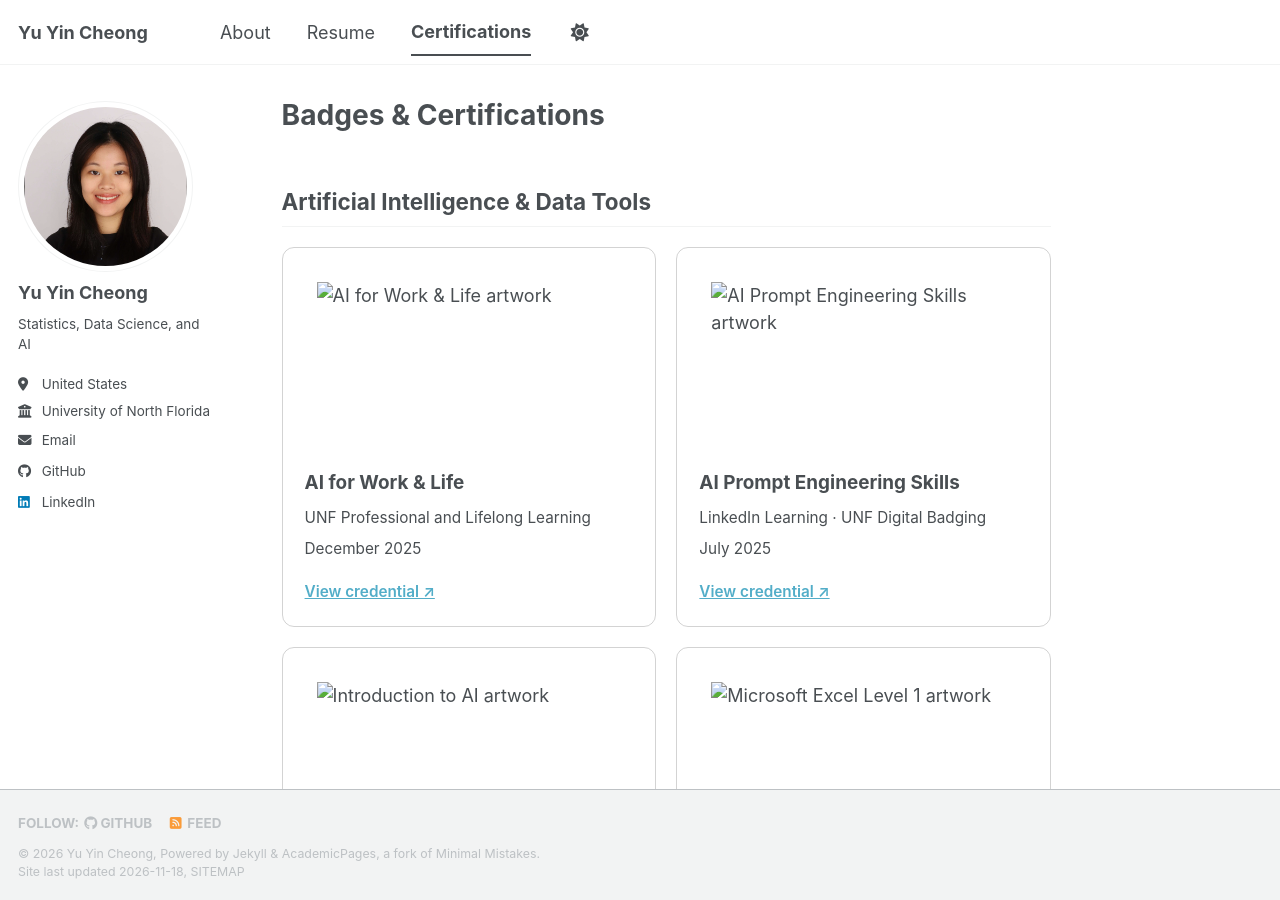
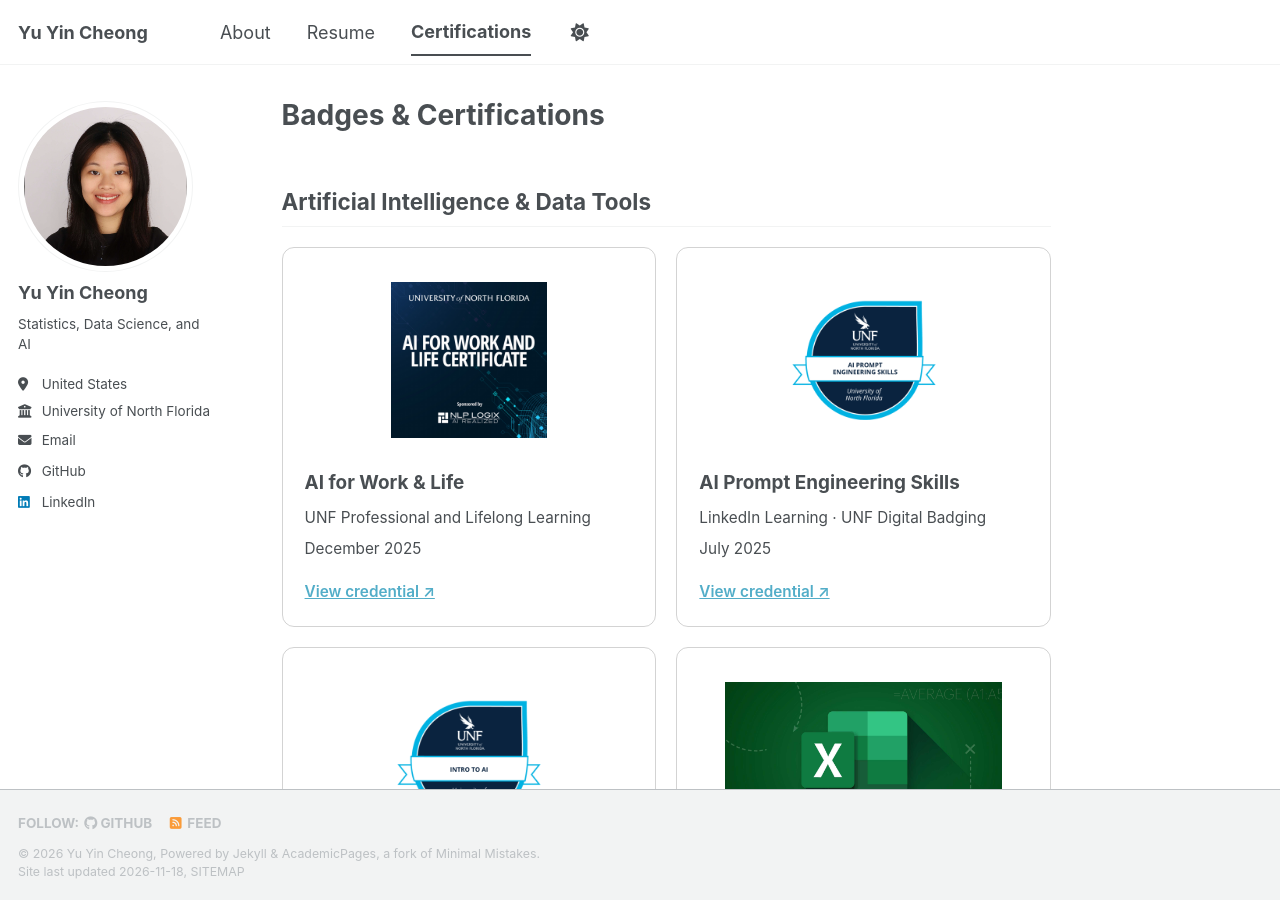
Before and after one commit to YuYinCheong/yuyincheong.github.io, a Jekyll site: the page built from _pages/certifications.md, in a window 1280 px wide and 900 px high. Built offline with Jekyll 4.4.1, drawn with Linux system fonts in a browser that asks for light colours; a script bundle is joined from its source files by our own code; a style sheet for code colours, icons or effects is not loaded.

Commit message:
Update certifications.md

```diff
--- a/_pages/certifications.md
+++ b/_pages/certifications.md
@@ -63,7 +63,7 @@ author_profile: true
 <div class="credential-grid">
   <article class="credential-card">
     <div class="credential-art">
-      <img src="{{ '/images/certifications/ai-work-life.png' | relative_url }}" alt="AI for Work &amp; Life artwork" loading="lazy">
+      <img src="{{ '/images/ai-work-life.png' | relative_url }}" alt="AI for Work &amp; Life artwork" loading="lazy">
     </div>
     <h3>AI for Work &amp; Life</h3>
     <p>UNF Professional and Lifelong Learning</p>
@@ -73,7 +73,7 @@ author_profile: true
   </article>
   <article class="credential-card">
     <div class="credential-art">
-      <img src="{{ '/images/certifications/ai-prompt-engineering.png' | relative_url }}" alt="AI Prompt Engineering Skills artwork" loading="lazy">
+      <img src="{{ '/images/ai-prompt-engineering.png' | relative_url }}" alt="AI Prompt Engineering Skills artwork" loading="lazy">
     </div>
     <h3>AI Prompt Engineering Skills</h3>
     <p>LinkedIn Learning · UNF Digital Badging</p>
@@ -83,7 +83,7 @@ author_profile: true
   </article>
   <article class="credential-card">
     <div class="credential-art">
-      <img src="{{ '/images/certifications/introduction-to-ai.png' | relative_url }}" alt="Introduction to AI artwork" loading="lazy">
+      <img src="{{ '/images/introduction-to-ai.png' | relative_url }}" alt="Introduction to AI artwork" loading="lazy">
     </div>
     <h3>Introduction to AI</h3>
     <p>LinkedIn Learning · UNF Digital Badging</p>
@@ -93,7 +93,7 @@ author_profile: true
   </article>
   <article class="credential-card">
     <div class="credential-art">
-      <img src="{{ '/images/certifications/excel-level-1.jpeg' | relative_url }}" alt="Microsoft Excel Level 1 artwork" loading="lazy">
+      <img src="{{ '/images/excel-level-1.jpeg' | relative_url }}" alt="Microsoft Excel Level 1 artwork" loading="lazy">
     </div>
     <h3>Microsoft Excel Level 1</h3>
     <p>LinkedIn Learning · UNF Digital Badging</p>
@@ -107,7 +107,7 @@ author_profile: true
 <div class="credential-grid">
   <article class="credential-card">
     <div class="credential-art">
-      <img src="{{ '/images/certifications/javascript.png' | relative_url }}" alt="IT Specialist — JavaScript artwork" loading="lazy">
+      <img src="{{ '/images/javascript.png' | relative_url }}" alt="IT Specialist — JavaScript artwork" loading="lazy">
     </div>
     <h3>IT Specialist — JavaScript</h3>
     <p>Certiport</p>
@@ -117,7 +117,7 @@ author_profile: true
   </article>
   <article class="credential-card">
     <div class="credential-art">
-      <img src="{{ '/images/certifications/python.png' | relative_url }}" alt="IT Specialist — Python artwork" loading="lazy">
+      <img src="{{ '/images/python.png' | relative_url }}" alt="IT Specialist — Python artwork" loading="lazy">
     </div>
     <h3>IT Specialist — Python</h3>
     <p>Certiport</p>
@@ -127,7 +127,7 @@ author_profile: true
   </article>
   <article class="credential-card">
     <div class="credential-art">
-      <img src="{{ '/images/certifications/html-css.jpeg' | relative_url }}" alt="IT Specialist — HTML &amp; CSS artwork" loading="lazy">
+      <img src="{{ '/images/html-css.jpeg' | relative_url }}" alt="IT Specialist — HTML &amp; CSS artwork" loading="lazy">
     </div>
     <h3>IT Specialist — HTML &amp; CSS</h3>
     <p>Certiport</p>
@@ -141,7 +141,7 @@ author_profile: true
 <div class="credential-grid">
   <article class="credential-card">
     <div class="credential-art">
-      <img src="{{ '/images/certifications/covey-leaderu.png' | relative_url }}" alt="Covey LeaderU artwork" loading="lazy">
+      <img src="{{ '/images/covey-leaderu.png' | relative_url }}" alt="Covey LeaderU artwork" loading="lazy">
     </div>
     <h3>Covey LeaderU</h3>
     <p>Franklin Covey Co.</p>
```
